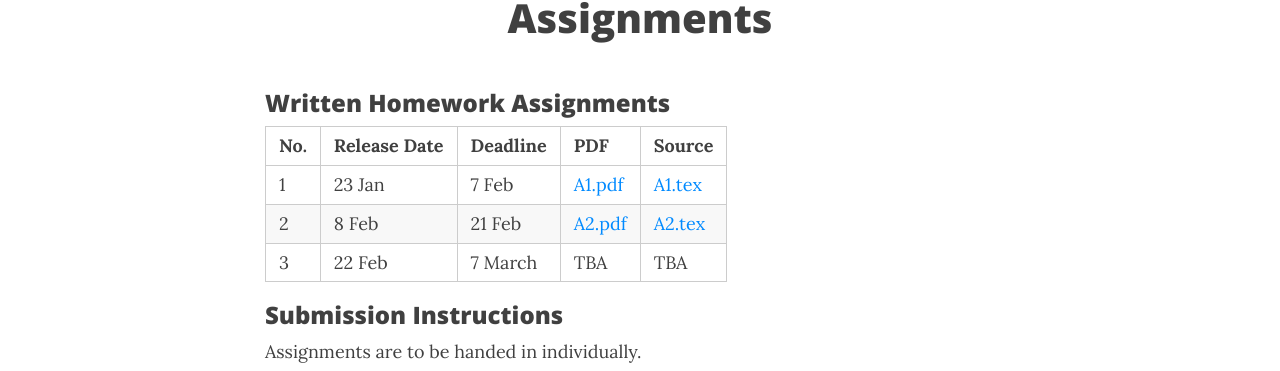
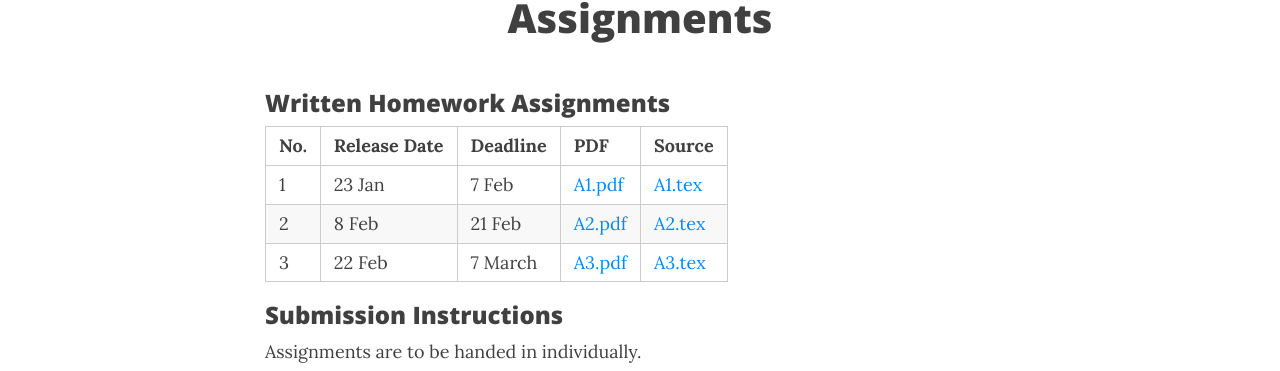
Before and after one commit to CPEN432/cpen432.github.io, a Jekyll site: the page built from assignments.md, in a window 1280 px wide and 1123 px high. Shown: the part 134-505 px from the top of the window. Built offline with Jekyll 4.4.1, drawn with Linux system fonts in a browser that asks for light colours; nearby versions of some CDN libraries.

Commit message:
Update assignments.md

```diff
--- a/assignments.md
+++ b/assignments.md
@@ -8,7 +8,7 @@ title: Assignments
 |:--------|:-----------------|:-------------|:--------|:-----------|
 |  1  | 23 Jan | 7 Feb | [A1.pdf](https://github.com/CPEN432/cpen432.github.io/blob/main/resources/gujarati-assignments/A1.pdf) | [A1.tex](https://github.com/CPEN432/cpen432.github.io/blob/main/resources/gujarati-assignments/A1.tex) |
 |  2 | 8 Feb | 21 Feb | [A2.pdf](https://github.com/CPEN432/cpen432.github.io/blob/main/resources/gujarati-assignments/A2.pdf) | [A2.tex](https://github.com/CPEN432/cpen432.github.io/blob/main/resources/gujarati-assignments/A2.tex) |
-|  3 | 22 Feb | 7 March | TBA | TBA |
+|  3 | 22 Feb | 7 March | [A3.pdf](https://gitlab.com/cpen432-wt2-2021-2022/a3/-/blob/main/A3.pdf) | [A3.tex](https://gitlab.com/cpen432-wt2-2021-2022/a3/-/blob/main/A3.tex) |
 
 ### Submission Instructions
 
```
